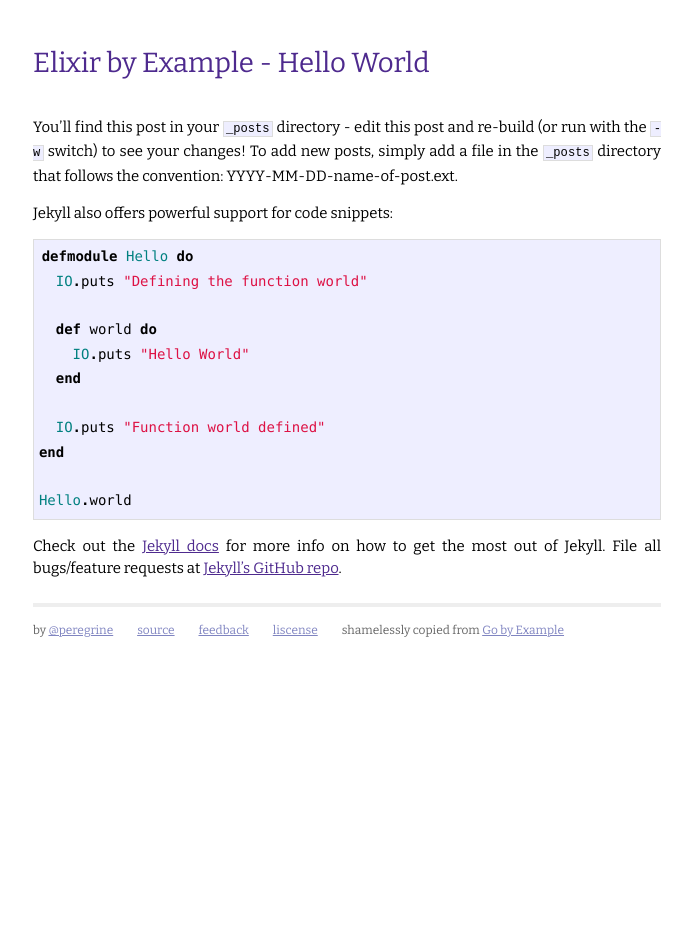
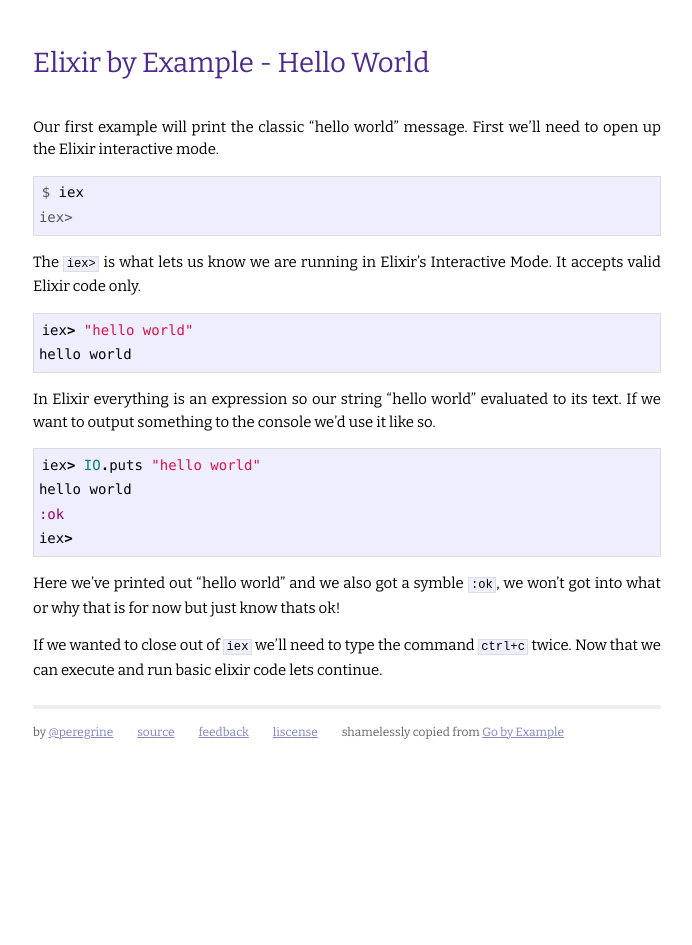
Before and after one commit to nubunto/elixir-by-example, a Jekyll site: the page built from _posts/2014-02-20-hello-world.markdown, in a window 1280 px wide. Shown: the whole page, without its empty margins (293-985 px from the left). Built offline with Jekyll 4.4.1, drawn with Linux system fonts in a browser that asks for light colours; Markdown is read by kramdown in place of the engine named in the settings.

Commit message:
finishing the hello world example

```diff
--- a/_posts/2014-02-20-hello-world.markdown
+++ b/_posts/2014-02-20-hello-world.markdown
@@ -5,26 +5,29 @@ tags: hello world
 date:   2014-02-20 17:34:40
 ---
 
-You'll find this post in your `_posts` directory - edit this post and re-build (or run with the `-w` switch) to see your changes!
-To add new posts, simply add a file in the `_posts` directory that follows the convention: YYYY-MM-DD-name-of-post.ext.
+Our first example will print the classic "hello world" message. First we'll need to open up the Elixir interactive mode.
 
-Jekyll also offers powerful support for code snippets:
+{% highlight console %}
+$ iex
+iex>
+{% endhighlight %}
+
+The `iex>` is what lets us know we are running in Elixir's Interactive Mode. It accepts valid Elixir code only.
 
 {% highlight elixir %}
-defmodule Hello do
-  IO.puts "Defining the function world"
-
-  def world do
-    IO.puts "Hello World"
-  end
-
-  IO.puts "Function world defined"
-end
-
-Hello.world
+iex> "hello world"
+hello world
 {% endhighlight %}
 
-Check out the [Jekyll docs][jekyll] for more info on how to get the most out of Jekyll. File all bugs/feature requests at [Jekyll's GitHub repo][jekyll-gh].
+In Elixir everything is an expression so our string "hello world" evaluated to its text. If we want to output something to the console we'd use it like so.
 
-[jekyll-gh]: https://github.com/mojombo/jekyll
-[jekyll]:    http://jekyllrb.com
+{% highlight elixir %}
+iex> IO.puts "hello world"
+hello world
+:ok
+iex>
+{% endhighlight %}
+
+Here we've printed out "hello world" and we also got a symble `:ok`, we won't got into what or why that is for now but just know thats ok!
+
+If we wanted to close out of `iex` we'll need to type the command `ctrl+c` twice. Now that we can execute and run basic elixir code lets continue.
```
